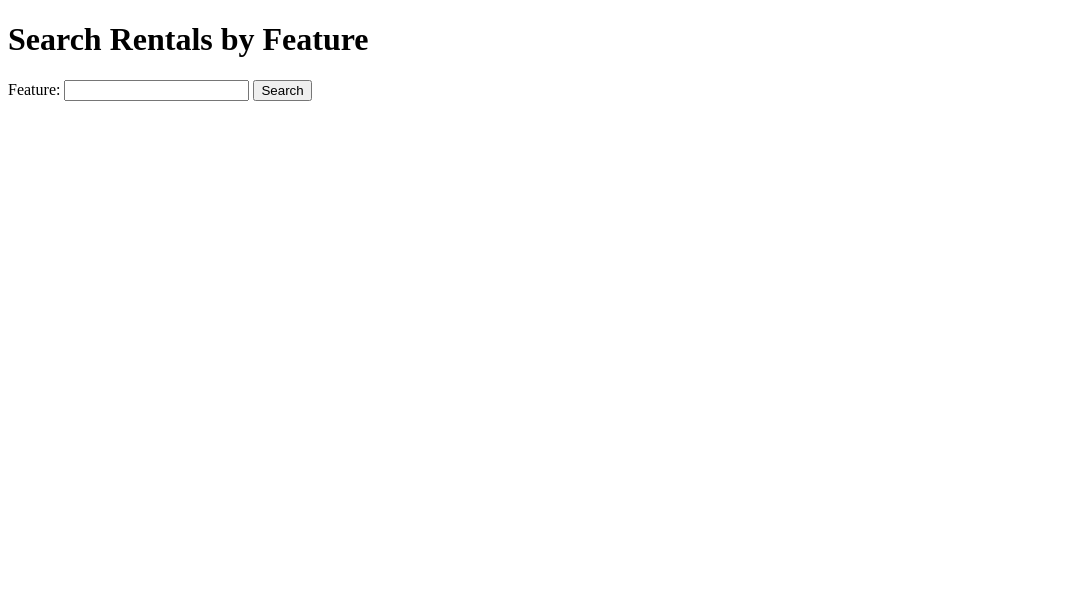
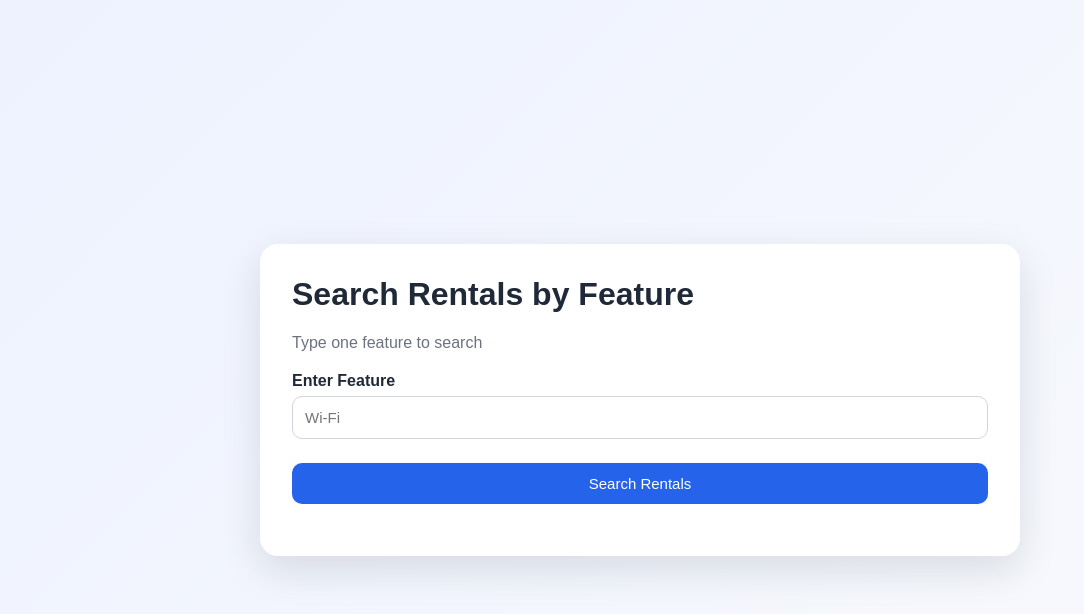
Before and after one commit to SeanC0313/Comp440_GroupProject, a website: page docs/search-rentals.html in a window 1280 px wide. Shown: the whole page, without its empty margins (0-1084 px from the left). Drawn offline with Linux system fonts and the light colour scheme.

Commit message:
Finished Search Rentals

```diff
--- a/docs/search-rentals.html
+++ b/docs/search-rentals.html
@@ -1,18 +1,30 @@
 <!DOCTYPE html>
 <html>
     <head>
+        <meta charset="UTF-8" />
+        <meta name="viewport" content="width=device-width, initial-scale=1.0" />
         <title>Search Rentals</title>
+        <link rel="stylesheet" href="styles.css" />
     </head>
     <body>
+        <div class="page">
+            <div class="card">
+                <h1>Search Rentals by Feature</h1>
+                <p class="subtitle">Type one feature to search</p>
 
-<h1>Search Rentals by Feature</h1>
+                <section id="searchMessageBox" class="message hidden"></section>
 
                 <form id="searchForm">
-  Feature: <input id="featureQuery">
-  <button type="submit">Search</button>
+                    <label>
+                        Enter Feature
+                        <input type="text" id="featureQuery" placeholder="Wi-Fi" required />
+                    </label>
+
+                    <button type="submit" class="primary-btn">Search Rentals</button>
                 </form>
-
-<div id="resultsSection"></div>
+                <div id="resultsSection" style="margin-top: 20px;"></div>
+            </div>
+        </div>
 
     <script src="search-rentals.js"></script>
     </body>
```
Lines whose indentation alone changed are shown as unchanged.
